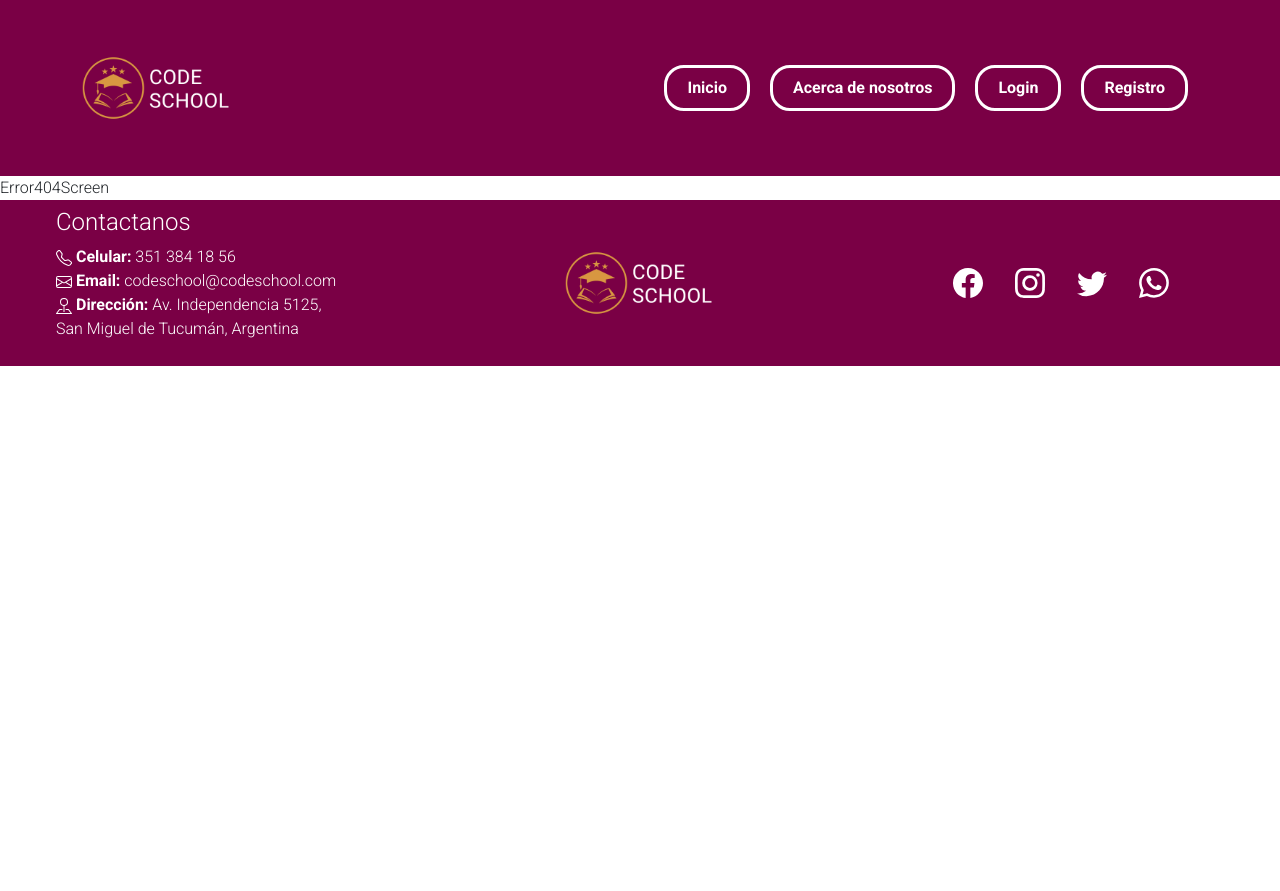
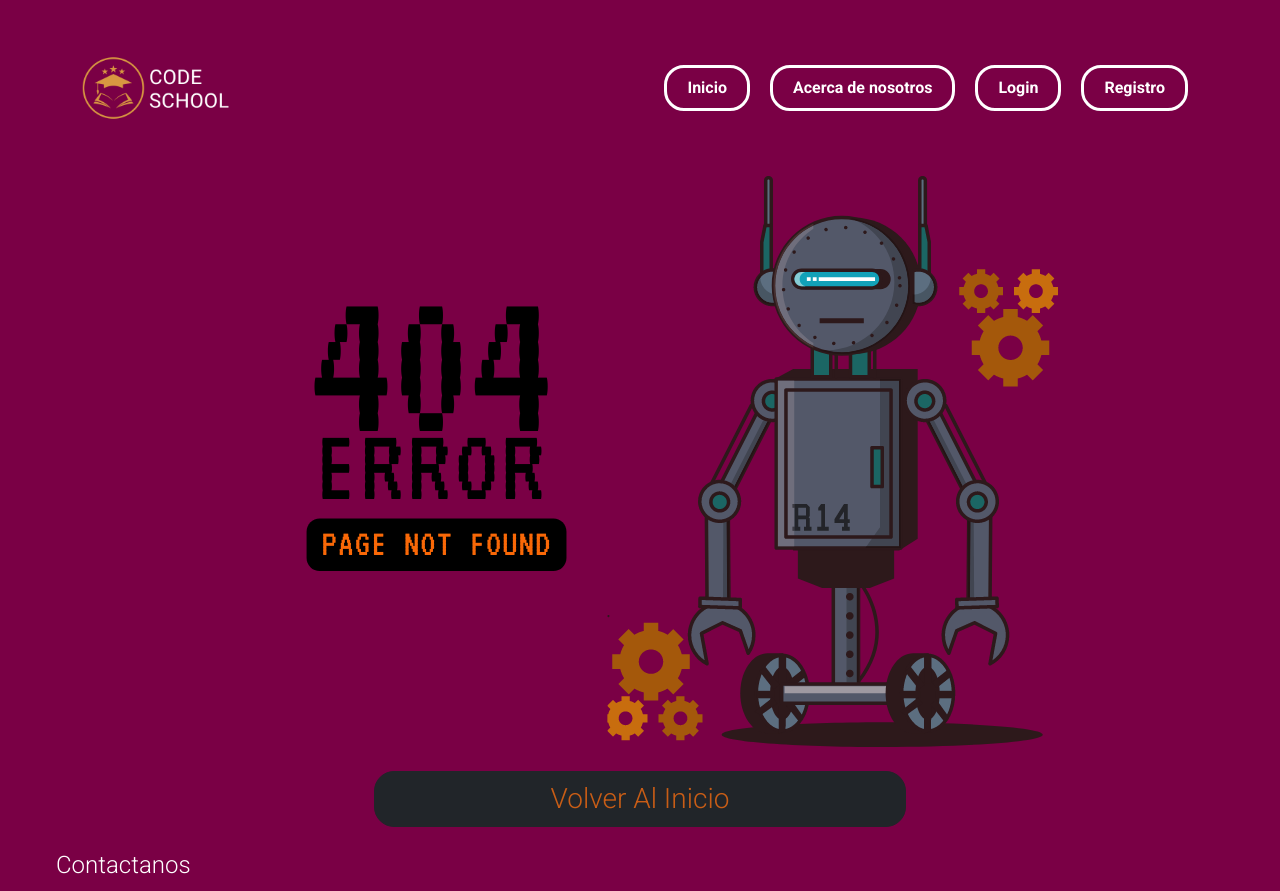
Before and after one commit to gsantolaya/school-project-frontend, a React (Create React App) app: page /administrativeStaff in a window 1280 px wide. Shown: the top 891 px of the page. Before the commit the page ends 800 px from the top, so only its background shows below. Built offline with nearby package versions, Linux system fonts and the light colour scheme.

Commit message:
Error404 page is created.

```diff
--- a/src/Error404Screen.jsx
+++ b/src/Error404Screen.jsx
@@ -1,9 +1,45 @@
-import React from 'react'
-import './Error404Screen.css';
+import React from "react";
+import Error404 from "./Error404.png";
+import Container from "react-bootstrap/Container";
+import Row from "react-bootstrap/Row";
+import Col from "react-bootstrap/Col";
+import Figure from "react-bootstrap/Figure";
+import { Link } from "react-router-dom";
+import Button from "react-bootstrap/Button";
+
 
 
 export const Error404Screen = () => {
   return (
-    <div>Error404Screen</div>
-  )
-}
+    <Container fluid style={{ background: " #7A0045" }}>
+      <Row>
+        <Col className="text-center">
+          <Figure>
+            <Figure.Image
+              style={{ width: "100" }}
+              alt="Error 404"
+              src={Error404}
+            />
+            <Button variant="dark" className="w-50 mt-3"
+              style={{
+                borderRadius: "20px",
+              }}
+            >
+              <Link
+                className="fs-3 fw-ligh    "
+                to={"/home"}
+                style={{
+                  textDecoration: "none",
+                  color: " #C85D16",
+                  cursor: "pointer",
+                }}
+              >
+                Volver Al Inicio
+              </Link>
+            </Button>
+          </Figure>
+        </Col>
+      </Row>
+    </Container>
+  );
+};
```
Also changed, not shown: src/Error404.png (added), src/Error404Screen.css (deleted).
